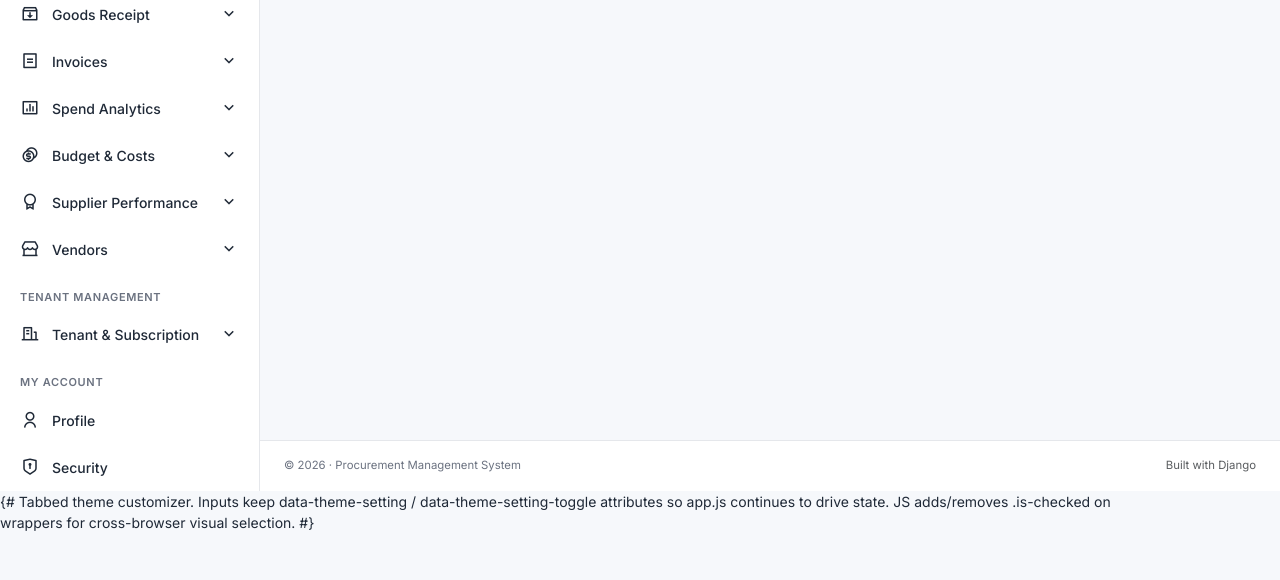
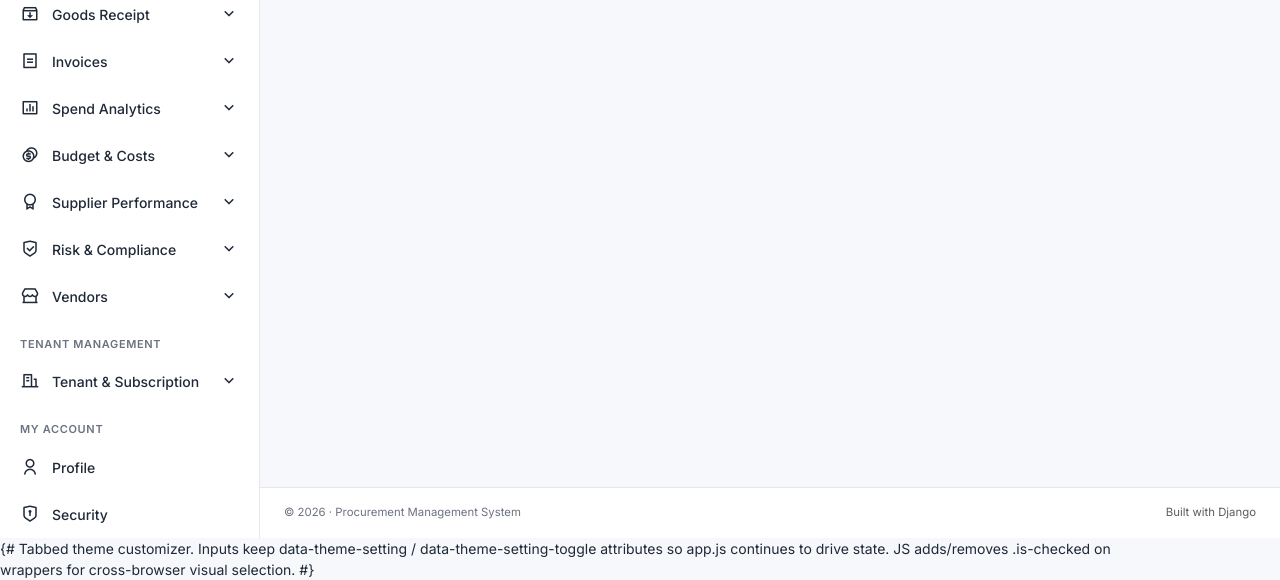
Before and after one commit to mnavaid925/NavPMS, a Django app: template templates/accounts/invites/list.html in a window 1280 px wide. Shown: the part 760-1340 px from the top of the page. Before the commit the page ends 1291 px from the top, so only its background shows below. Run offline with Django 4.2, Linux system fonts and the light colour scheme; the template is opened without the code that fills it, so the values that code supplies are empty; some libraries are stand-ins or nearby versions.

Commit message:
feat(compliance): Risk & Compliance sidebar nav

```diff
--- a/templates/partials/sidebar.html
+++ b/templates/partials/sidebar.html
@@ -258,6 +258,23 @@
         </div>
       </li>
       <li class="nav-item">
+        <a class="nav-link" data-bs-toggle="collapse" href="#sbCompliance" role="button" aria-expanded="false">
+          <i class="ri-shield-check-line"></i> <span class="flex-grow-1">Risk &amp; Compliance</span>
+          <i class="ri-arrow-down-s-line"></i>
+        </a>
+        <div class="collapse" id="sbCompliance">
+          <ul class="submenu nav">
+            <li class="nav-item"><a class="nav-link" href="{% url 'compliance:dashboard' %}">Dashboard</a></li>
+            <li class="nav-item"><a class="nav-link" href="{% url 'compliance:screening_list' %}">Screenings</a></li>
+            <li class="nav-item"><a class="nav-link" href="{% url 'compliance:financial_list' %}">Financial Risk</a></li>
+            <li class="nav-item"><a class="nav-link" href="{% url 'compliance:fraud_alert_list' %}">Fraud Alerts</a></li>
+            <li class="nav-item"><a class="nav-link" href="{% url 'compliance:audit_log' %}">Audit Trail</a></li>
+            <li class="nav-item"><a class="nav-link" href="{% url 'compliance:policy_list' %}">Policies</a></li>
+            <li class="nav-item"><a class="nav-link" href="{% url 'compliance:my_policies' %}">My Policies</a></li>
+          </ul>
+        </div>
+      </li>
+      <li class="nav-item">
         <a class="nav-link" data-bs-toggle="collapse" href="#sbVendors" role="button" aria-expanded="false">
           <i class="ri-store-2-line"></i> <span class="flex-grow-1">Vendors</span>
           <i class="ri-arrow-down-s-line"></i>
```
